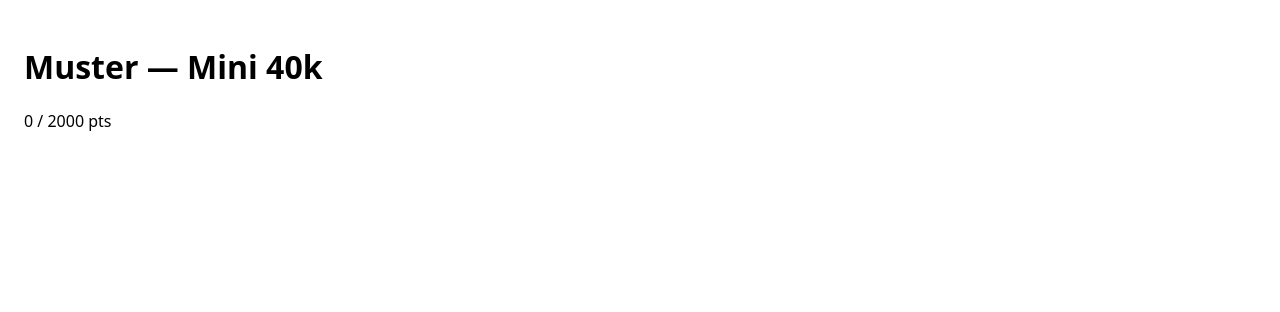
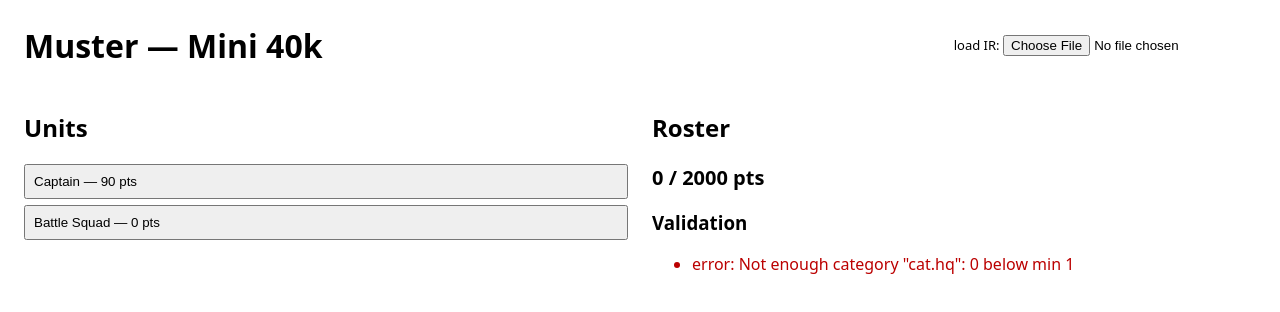
Before and after one commit to Zvezdniy/army-builder, a React (Vite) app in the folder apps/web/: page / in a window 1280 px wide. Shown: the top 312 px of the page. Built offline with nearby package versions, Linux system fonts and the light colour scheme.

Commit message:
feat(web): interactive thin roster builder (palette, roster panel, unit config)

```diff
--- a/apps/web/package.json
+++ b/apps/web/package.json
@@ -19,6 +19,7 @@
   "devDependencies": {
     "@testing-library/react": "^16.0.1",
     "@testing-library/jest-dom": "^6.5.0",
+    "@testing-library/user-event": "^14.5.2",
     "@types/react": "^18.3.11",
     "@types/react-dom": "^18.3.1",
     "@vitejs/plugin-react": "^4.3.2",
--- a/apps/web/src/App.tsx
+++ b/apps/web/src/App.tsx
@@ -1,21 +1,38 @@
 import { useMemo, useState } from "react";
 import type { IrCatalogue } from "@muster/domain";
 import { IrCatalogue as IrCatalogueSchema } from "@muster/domain";
-import { createRoster } from "@muster/roster";
+import { createRoster, availableUnits, addUnit, addOption, setCount, remove } from "@muster/roster";
 import { evaluate } from "@muster/engine-eval";
+import { UnitPalette } from "./components/UnitPalette";
+import { RosterPanel } from "./components/RosterPanel";
 import mini40k from "./mini40k.ir.json";
 
 export function App() {
-  const [catalogue] = useState<IrCatalogue>(() => IrCatalogueSchema.parse(mini40k));
-  const [roster] = useState(() => createRoster(catalogue, 2000));
+  const [catalogue, setCatalogue] = useState<IrCatalogue>(() => IrCatalogueSchema.parse(mini40k));
+  const [roster, setRoster] = useState(() => createRoster(catalogue, 2000));
   const result = useMemo(() => evaluate(roster, catalogue), [roster, catalogue]);
 
+  const loadIr = async (file: File) => {
+    const parsed = IrCatalogueSchema.parse(JSON.parse(await file.text()));
+    setCatalogue(parsed);
+    setRoster(createRoster(parsed, 2000));
+  };
+
   return (
-    <main style={{ fontFamily: "system-ui, sans-serif", padding: 16 }}>
-      <h1>Muster — {catalogue.name}</h1>
-      <div data-testid="points">
-        {result.totalPoints} / {result.pointsLimit} pts
+    <main style={{ fontFamily: "system-ui, sans-serif", padding: 16, display: "grid", gridTemplateColumns: "1fr 1fr", gap: 24 }}>
+      <div style={{ gridColumn: "1 / -1", display: "flex", justifyContent: "space-between", alignItems: "center" }}>
+        <h1 style={{ margin: 0 }}>Muster — {catalogue.name}</h1>
+        <label style={{ fontSize: 13 }}>
+          load IR:{" "}
+          <input type="file" accept="application/json"
+            onChange={(e) => { const f = e.target.files?.[0]; if (f) void loadIr(f); }} />
+        </label>
       </div>
+      <UnitPalette units={availableUnits(catalogue)} onAdd={(id) => setRoster((r) => addUnit(r, id))} />
+      <RosterPanel roster={roster} catalogue={catalogue} result={result}
+        onAddOption={(pid, eid) => setRoster((r) => addOption(r, pid, eid))}
+        onRemove={(id) => setRoster((r) => remove(r, id))}
+        onSetCount={(id, c) => setRoster((r) => setCount(r, id, c))} />
     </main>
   );
 }
--- /dev/null
+++ b/apps/web/src/components/RosterPanel.tsx
@@ -0,0 +1,46 @@
+import type { IrCatalogue, Roster, ValidationResult } from "@muster/domain";
+import { UnitConfig } from "./UnitConfig";
+
+export function RosterPanel({
+  roster, catalogue, result, onAddOption, onRemove, onSetCount,
+}: {
+  roster: Roster;
+  catalogue: IrCatalogue;
+  result: ValidationResult;
+  onAddOption: (parentId: string, entryId: string) => void;
+  onRemove: (id: string) => void;
+  onSetCount: (id: string, count: number) => void;
+}) {
+  const nameOf = (entryId: string) => roster.selections.length
+    ? catalogue.entries.find((e) => e.id === entryId)?.name ?? entryId
+    : entryId;
+  return (
+    <section>
+      <h2>Roster</h2>
+      <div data-testid="points" style={{ fontWeight: 700, fontSize: 20 }}>
+        {result.totalPoints} / {result.pointsLimit} pts
+      </div>
+      <ul data-testid="roster-list" style={{ listStyle: "none", padding: 0 }}>
+        {roster.selections.map((s) => (
+          <li key={s.id} style={{ borderTop: "1px solid #ccc", paddingTop: 6, marginTop: 6 }}>
+            <strong>{nameOf(s.entryId)}</strong>
+            <UnitConfig roster={roster} selection={s} catalogue={catalogue}
+              onAddOption={onAddOption} onRemove={onRemove} onSetCount={onSetCount} />
+          </li>
+        ))}
+      </ul>
+      <h3>Validation</h3>
+      {result.issues.length === 0 ? (
+        <div>✓ no issues</div>
+      ) : (
+        <ul>
+          {result.issues.map((i, idx) => (
+            <li key={idx} style={{ color: i.severity === "error" ? "#b00" : "#a60" }}>
+              {i.severity}: {i.message}
+            </li>
+          ))}
+        </ul>
+      )}
+    </section>
+  );
+}
--- /dev/null
+++ b/apps/web/src/components/UnitConfig.tsx
@@ -0,0 +1,42 @@
+import type { IrCatalogue, Roster, RosterSelection } from "@muster/domain";
+import { optionsFor } from "@muster/roster";
+
+export function UnitConfig({
+  roster, selection, catalogue, onAddOption, onRemove, onSetCount,
+}: {
+  roster: Roster;
+  selection: RosterSelection;
+  catalogue: IrCatalogue;
+  onAddOption: (parentId: string, entryId: string) => void;
+  onRemove: (id: string) => void;
+  onSetCount: (id: string, count: number) => void;
+}) {
+  const { options, groups } = optionsFor(roster, selection.id, catalogue);
+  return (
+    <div style={{ padding: "4px 0 8px 12px" }}>
+      <label>
+        count:{" "}
+        <input type="number" min={1} value={selection.count}
+          onChange={(e) => onSetCount(selection.id, Math.max(1, Number(e.target.value) || 1))}
+          style={{ width: 56 }} />
+      </label>{" "}
+      <button onClick={() => onRemove(selection.id)} aria-label={`remove ${selection.entryId}`}>remove</button>
+      {groups.map((g) => (
+        <div key={g.id} style={{ marginTop: 4 }}>
+          <strong>{g.name}</strong>{" "}
+          {g.constraints.map((c) => `${c.type} ${c.value}`).join(", ")}
+        </div>
+      ))}
+      {options.length > 0 && (
+        <div style={{ marginTop: 4 }}>
+          {options.map((o) => (
+            <button key={o.id} onClick={() => onAddOption(selection.id, o.id)}
+              aria-label={`add option ${o.name}`} style={{ marginRight: 4 }}>
+              + {o.name}
+            </button>
+          ))}
+        </div>
+      )}
+    </div>
+  );
+}
--- /dev/null
+++ b/apps/web/src/components/UnitPalette.tsx
@@ -0,0 +1,23 @@
+import type { IrEntry } from "@muster/domain";
+
+function points(e: IrEntry): number {
+  return e.costs.find((c) => c.name === "points")?.value ?? 0;
+}
+
+export function UnitPalette({ units, onAdd }: { units: IrEntry[]; onAdd: (entryId: string) => void }) {
+  return (
+    <section>
+      <h2>Units</h2>
+      <ul style={{ listStyle: "none", padding: 0, display: "grid", gap: 6 }}>
+        {units.map((u) => (
+          <li key={u.id}>
+            <button onClick={() => onAdd(u.id)} aria-label={`add ${u.name}`}
+              style={{ width: "100%", textAlign: "left", padding: 8, cursor: "pointer" }}>
+              {u.name} — {points(u)} pts
+            </button>
+          </li>
+        ))}
+      </ul>
+    </section>
+  );
+}
```
Also changed, not shown: 2 other files (tests, documents, lock files or other folders).
